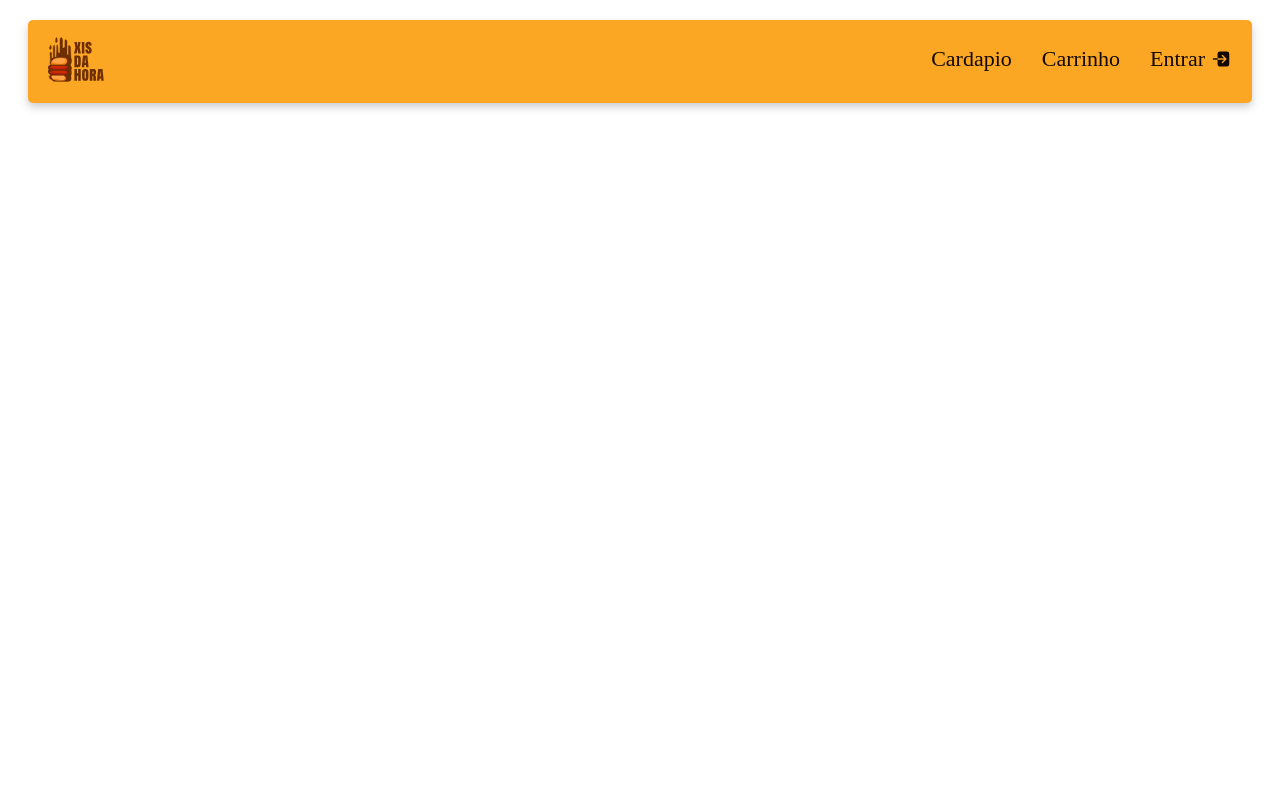
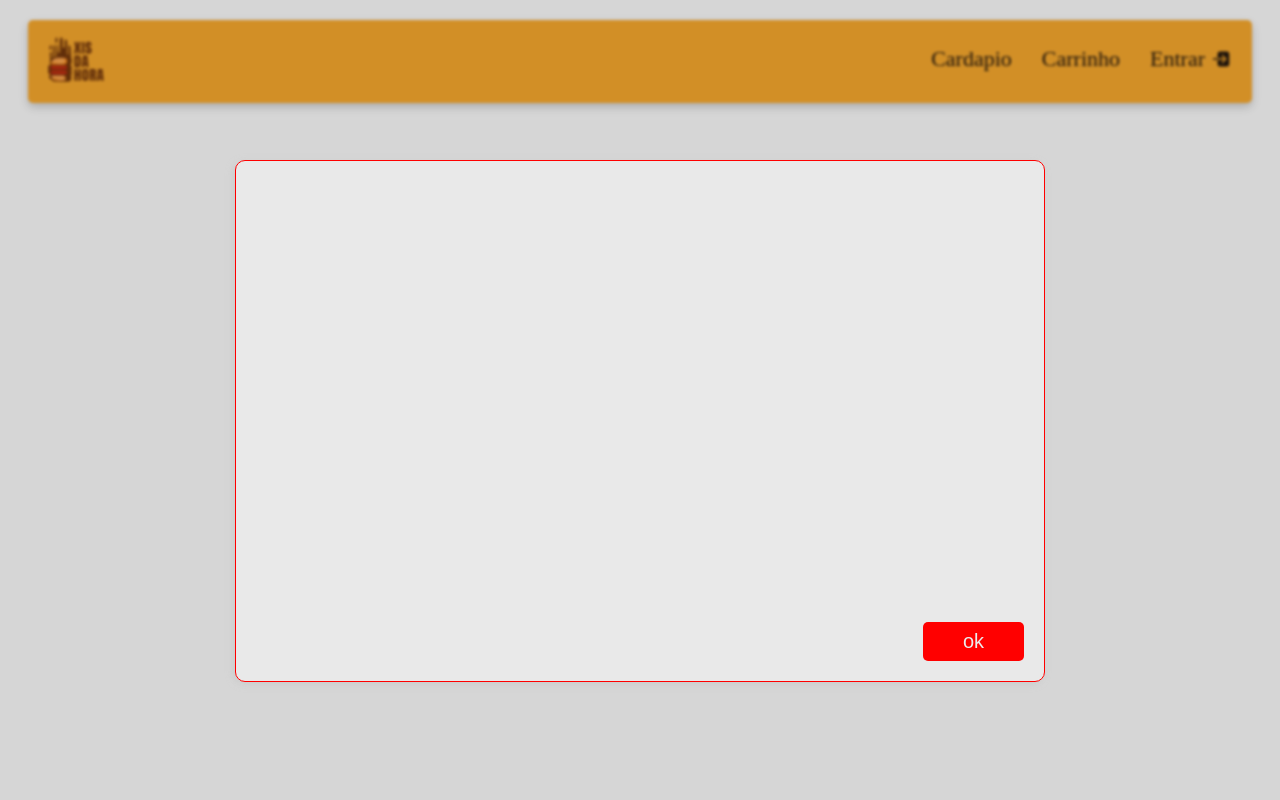
Before and after one commit to Luam-Novais/Xis-da-Hora, a React (Vite) app: page /auth in a window 1280 px wide. Shown: the top 800 px of the page. Built offline with nearby package versions, Linux system fonts and the light colour scheme; the HTML template or start-up script is replaced by a standard one.

Commit message:
feat: add status modal funcionality

```diff
--- a/src/components/FeedbackModal.jsx
+++ b/src/components/FeedbackModal.jsx
@@ -1,25 +1,31 @@
 import React, { useContext } from 'react';
 import styles from '../styles/components/FeedbackModal.module.scss';
+import '../styles/_variables.scss'
 import { userContext } from '../context/UserContext';
-const FeedBackModal = () => {
-  const { errorModal, setErrorModal, message } = useContext(userContext);
-  if (errorModal) {
+import { useNavigate } from 'react-router-dom';
+const FeedBackModal = ({status}) => {
+  const { statusModal, setStatusModal, message } = useContext(userContext);
+  const navigate = useNavigate()
+  if (statusModal !== null) {
     window.scrollTo({ top: 0, behavior: 'instant' });
     document.body.style.overflow = 'hidden';
   } else {
     document.body.style.overflow = '';
   }
   function handleClick() {
-    setErrorModal(false);
+    setStatusModal(null);
+    if(statusModal){
+      navigate('/')
+    }
   }
 
   return (
     <>
-      {errorModal && (
+      {statusModal !==null && (
         <div className={styles.overlay}>
-          <div className={styles.containerModal}>
-            <p>{message}</p>
-            <button onClick={handleClick}>ok</button>
+          <div style={{borderColor: status ? 'green' : 'red' }} className={styles.containerModal}>
+            <p>{statusModal ? 'Usuário cadastrado com sucesso!' : message}</p>
+            <button style={{backgroundColor: status ? 'green' : 'red'}} onClick={handleClick}>ok</button>
           </div>
         </div>
       )}
--- a/src/styles/components/FeedbackModal.module.scss
+++ b/src/styles/components/FeedbackModal.module.scss
@@ -45,3 +45,11 @@
         }
     }
 }
+@media($mobile){
+   .overlay{
+    .containerModal{
+        max-width: 90vw;
+        height: 30vh;
+    }
+   }
+}
```
